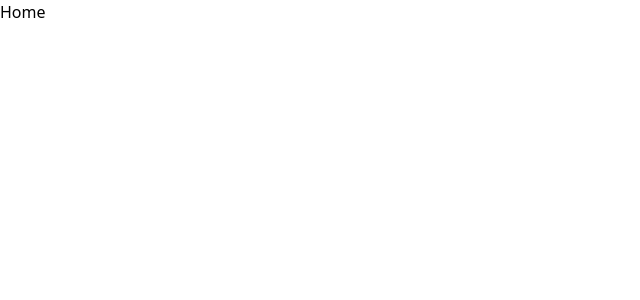
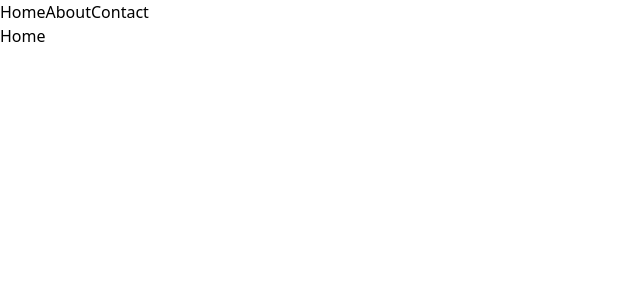
Before and after one commit to Justin-Bento/random-project, a React (Vite) app: page / in a window 1280 px wide. Shown: the top 300 px of the page, without its empty margins (0-640 px from the left). Built offline with nearby package versions, Linux system fonts and the light colour scheme; the HTML template or start-up script is replaced by a standard one.

Commit message:
imported component to navigate between pages

```diff
--- a/src/App.jsx
+++ b/src/App.jsx
@@ -8,11 +8,13 @@ import { Route, Routes } from "react-router-dom";
 import Home from "./pages/Home";
 import About from "./pages/About";
 import Contact from "./pages/Contact";
+import MarketingNavbar from "./components/MarketingNavbar";
 
 export default function App() {
   return (
     <>
       <div>
+        <MarketingNavbar />
         <Routes>
           <Route path="/" element={<Home />} />{" "}
           <Route path="/about" element={<About />} />
```
